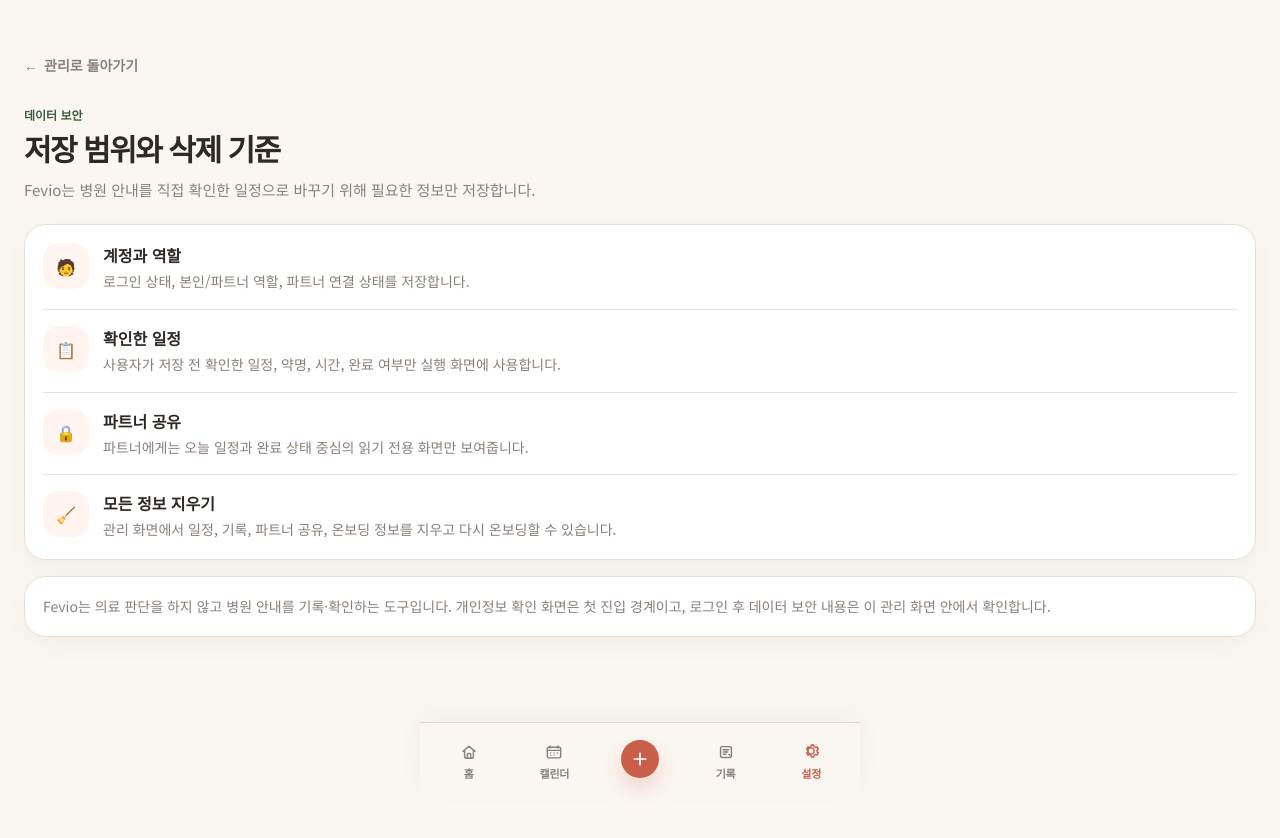
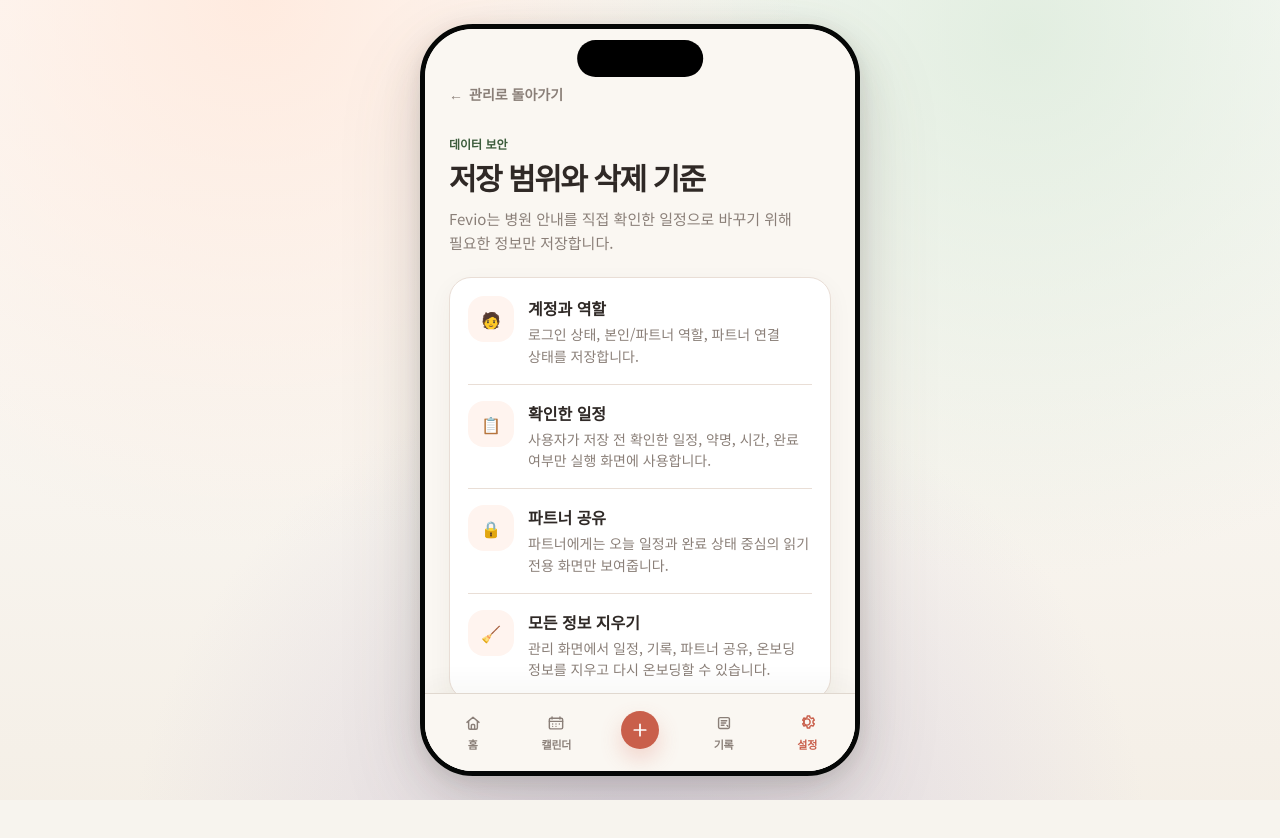
Before and after one commit to Andy-Lee0920/ai-business-group10, a Next.js app: page /settings/privacy in a window 1280 px wide. Shown: the top 838 px of the page. After the commit the page ends 800 px from the top, so only its background shows below. Built offline with nearby package versions, Linux system fonts and the light colour scheme; no server answers.

Commit message:
git error solved

```diff
--- a/app/globals.css
+++ b/app/globals.css
@@ -132,14 +132,14 @@ body {
 }
 
 @media (min-width: 768px) {
-  /* ── presentation-mode=0 : 폰 프레임 시뮬레이션 ── */
-  body[data-presentation-mode="0"] {
+  html,
+  body {
     height: 100%;
     overflow: hidden;
   }
 
-  body[data-presentation-mode="0"] .app-shell,
-  body[data-presentation-mode="0"] .fevio-authed-frame {
+  .app-shell,
+  .fevio-authed-frame {
     position: relative;
     width: min(100vw, var(--fevio-phone-frame-max));
     max-width: var(--fevio-phone-frame-max);
@@ -161,16 +161,16 @@ body {
     scrollbar-width: none;
   }
 
-  body[data-presentation-mode="0"] .app-shell {
+  .app-shell {
     overflow-y: auto;
   }
 
-  body[data-presentation-mode="0"] .fevio-authed-frame {
+  .fevio-authed-frame {
     overflow-y: hidden;
     background: var(--slc-bg);
   }
 
-  body[data-presentation-mode="0"] .fevio-authed-main {
+  .fevio-authed-main {
     position: relative;
     height: 100%;
     min-height: 0;
@@ -180,52 +180,48 @@ body {
     scrollbar-width: none;
   }
 
-  body[data-presentation-mode="0"] .app-shell::-webkit-scrollbar,
-  body[data-presentation-mode="0"] .fevio-authed-main::-webkit-scrollbar {
+  .app-shell::-webkit-scrollbar,
+  .fevio-authed-main::-webkit-scrollbar {
     display: none;
   }
 
-  body[data-presentation-mode="0"] .app-shell::before,
-  body[data-presentation-mode="0"] .fevio-authed-frame::before {
+  .app-shell::before,
+  .fevio-authed-frame::before {
     z-index: 80;
     display: block;
     width: var(--fevio-dynamic-island-width);
     height: var(--fevio-dynamic-island-height);
-    margin: 0;
     border-radius: var(--fevio-dynamic-island-radius);
     background: #000;
-    box-shadow:
-      inset 0 0 0 1px rgba(255, 255, 255, 0.04),
-      0 10px 18px rgba(0, 0, 0, 0.28);
     content: "";
     pointer-events: none;
     transform: translateX(-50%);
   }
 
-  body[data-presentation-mode="0"] .app-shell::before {
+  .app-shell::before {
     position: fixed;
     top: calc(24px + var(--fevio-dynamic-island-top-offset));
     left: 50%;
   }
 
-  body[data-presentation-mode="0"] .fevio-authed-frame::before {
+  .fevio-authed-frame::before {
     position: absolute;
     top: var(--fevio-dynamic-island-top-offset);
     left: 50%;
   }
 
-  body[data-presentation-mode="0"] .fevio-authed-frame .fevio-bottom-nav {
+  .fevio-authed-frame .fevio-bottom-nav {
     position: absolute !important;
     bottom: 0 !important;
   }
 
-  body[data-presentation-mode="0"] .fevio-authed-frame .fevio-bottom-sheet-layer,
-  body[data-presentation-mode="0"] .fevio-authed-frame .fevio-confirm-sheet-overlay {
+  .fevio-authed-frame .fevio-bottom-sheet-layer,
+  .fevio-authed-frame .fevio-confirm-sheet-overlay {
     position: absolute !important;
     inset: 0 !important;
   }
 
-  body[data-presentation-mode="0"] .fevio-authed-frame .fevio-post-clinic-banner {
+  .fevio-authed-frame .fevio-post-clinic-banner {
     position: absolute !important;
   }
 }
```
Also changed, not shown: playwright.config.ts (+12 -1 lines).
